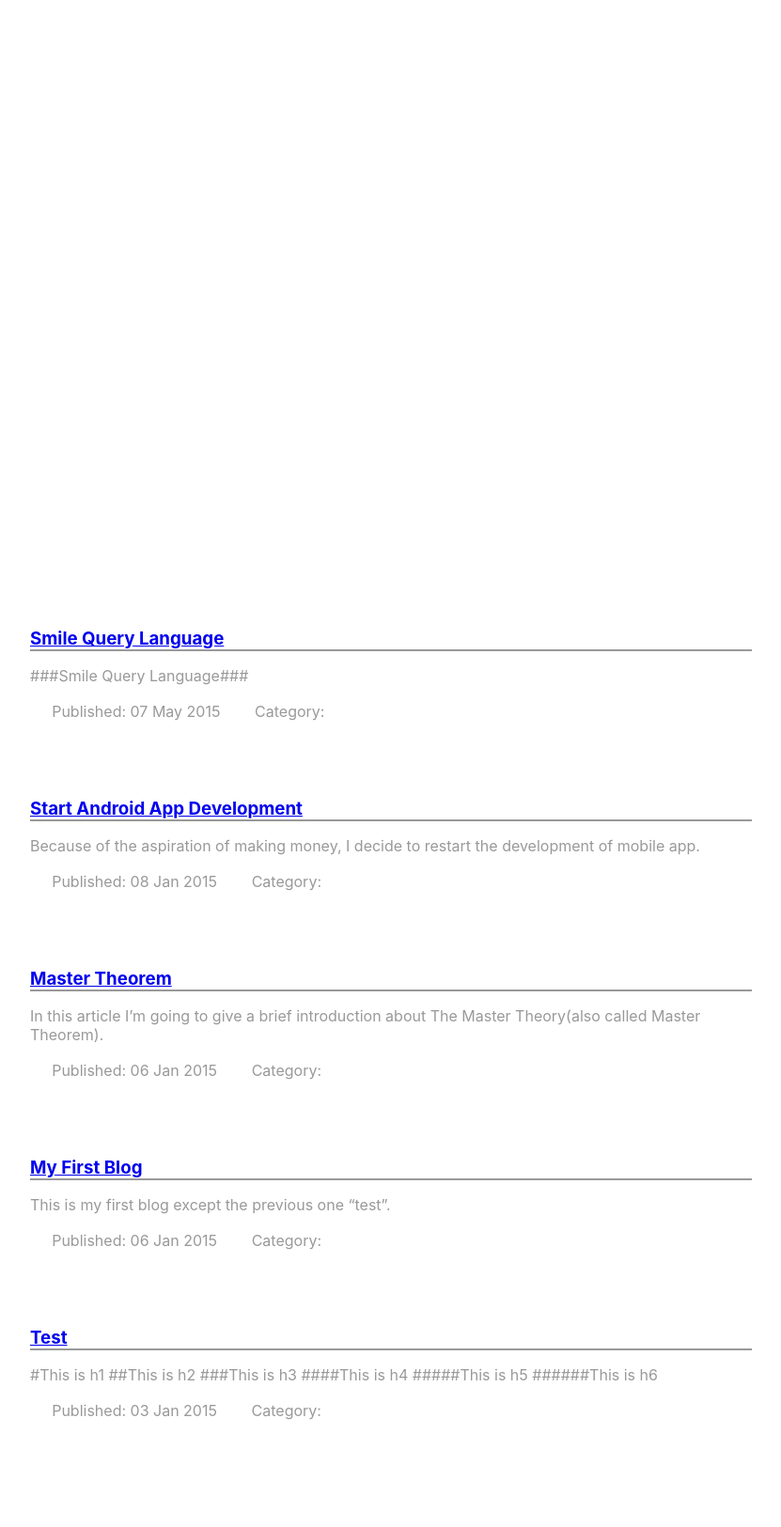
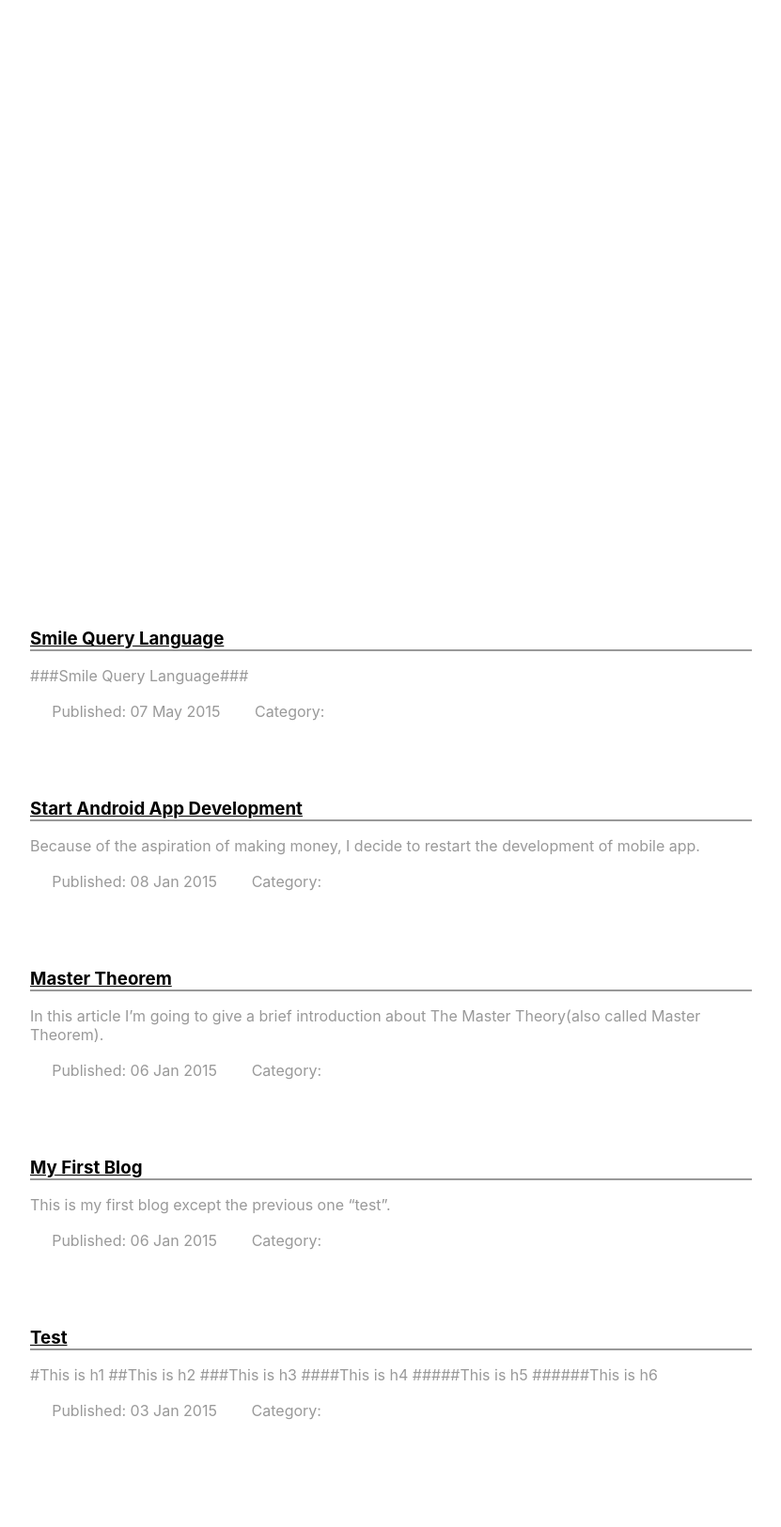
Before and after one commit to wenyuzhao/wenyuzhao.github.io, a Jekyll site: the page built from test.html, in a window 1280 px wide. Shown: the whole page at 94% size, without its empty margins (224-1055 px from the left). Built offline with Jekyll 4.4.1, drawn with Linux system fonts in a browser that asks for light colours; a script that is not in the unit is left out.

Commit message:
Update test.html

```diff
--- a/test.html
+++ b/test.html
@@ -15,10 +15,10 @@ layout: x
         margin: 1rem 0;
         border-bottom: 2px solid #999;
     }
-    article .title:link    { color: black; }
-    article .title:visited { color: black; }
-    article .title:hover   { color: #2196f3; }
-    article .title:active  { color: #2196f3; }
+    article .title a:link    { color: black; }
+    article .title a:visited { color: black; }
+    article .title a:hover   { color: #2196f3; }
+    article .title a:active  { color: #2196f3; }
     article .excerpt {
         margin: 1rem 0;
     }
```
